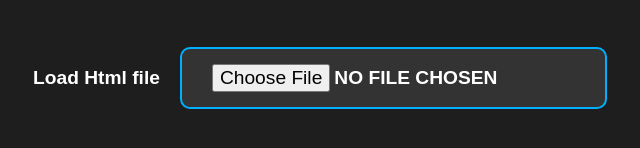
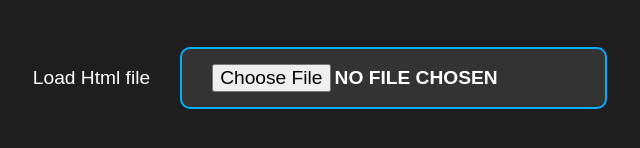
Before and after one commit to hellomynameisgithubuser/HTMLrepo, a plain HTML site: page index.html in a window 1280 px wide. Shown: the part 376-524 px from the top of the page, 320-960 px from the left. Drawn offline with Linux system fonts and the light colour scheme.

Commit message:
Update index.html

```diff
--- a/index.html
+++ b/index.html
@@ -63,8 +63,8 @@
 
   <h1>Nav's website loader 2.0</h1>
   <div class="file-container">
-    <span class="file-label">Load Html file</span>
-    <input type="file" id="fileInput" class="file-input" accept=".html">
+<label for="fileInput" style="font-size: 1.2em; margin-right: 10px;">Load Html file</label>
+<input type="file" id="fileInput" class="file-input" accept=".html">
   </div>
 
   <script>
```
